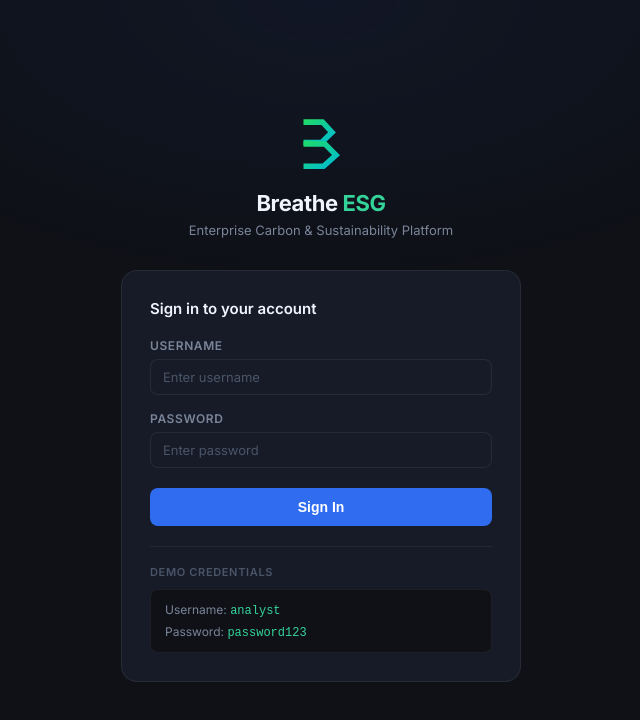
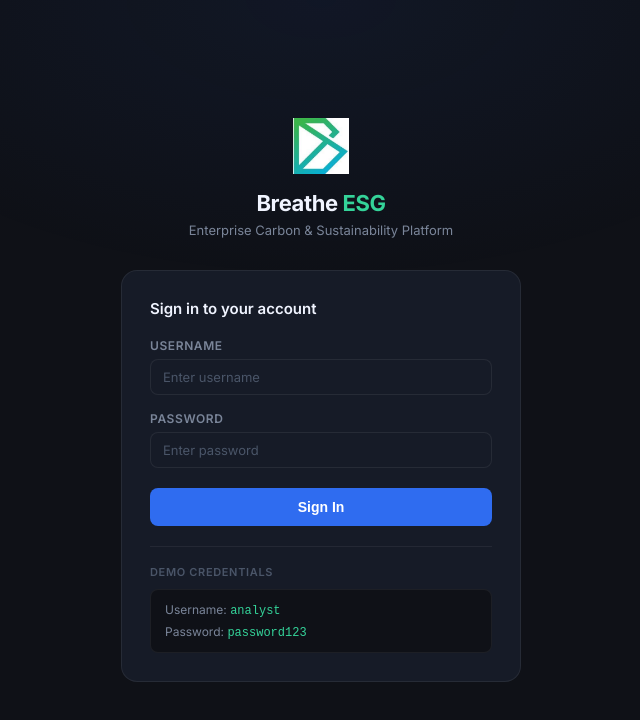
Before and after one commit to saivenkatgumpena/breathe-esg-assignment, a React (Vite) app in the folder frontend/: page /login in a window 1280 px wide. Shown: the top 720 px of the page, without its empty margins (319-959 px from the left). Built offline with nearby package versions, Linux system fonts and the light colour scheme; no server answers.

Commit message:
Use exact user-uploaded logo image

```diff
--- a/frontend/index.html
+++ b/frontend/index.html
@@ -2,7 +2,7 @@
 <html lang="en">
   <head>
     <meta charset="UTF-8" />
-    <link rel="icon" type="image/svg+xml" href="/logo.svg" />
+    <link rel="icon" type="image/png" href="/logo.png" />
     <meta name="viewport" content="width=device-width, initial-scale=1.0" />
     <meta name="description" content="Breathe ESG Carbon & Sustainability Ingestion, Normalization, Validation and Audit Workflow Platform" />
     <title>Breathe ESG - Enterprise Carbon & Sustainability Platform</title>
--- a/frontend/src/App.jsx
+++ b/frontend/src/App.jsx
@@ -57,7 +57,7 @@
         {/* Logo */}
         <Link to="/" style={{ textDecoration: 'none', display: 'flex', alignItems: 'center', gap: '10px', marginBottom: '28px', padding: '4px 6px' }}>
           <img
-            src="/logo.svg"
+            src="/logo.png"
             alt="Breathe ESG"
             style={{ width: '32px', height: '32px', objectFit: 'contain', flexShrink: 0 }}
           />
--- a/frontend/src/pages/Login.jsx
+++ b/frontend/src/pages/Login.jsx
@@ -43,7 +43,7 @@
         {/* Logo */}
         <div style={{ textAlign: 'center', marginBottom: '32px' }}>
           <img
-            src="/logo.svg"
+            src="/logo.png"
             alt="Breathe ESG"
             style={{ width: '56px', height: '56px', objectFit: 'contain', margin: '0 auto 16px', display: 'block' }}
           />
```
Also changed, not shown: frontend/public/logo.png.
